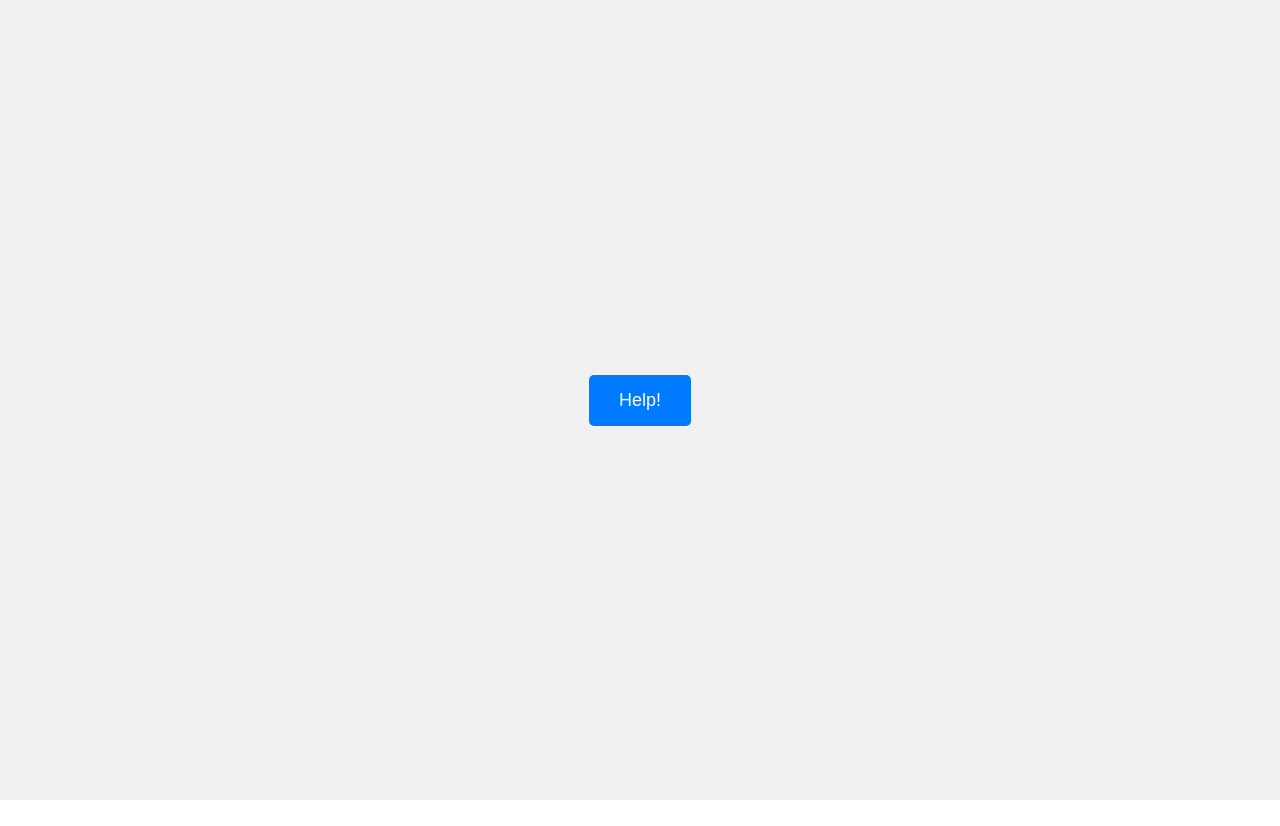
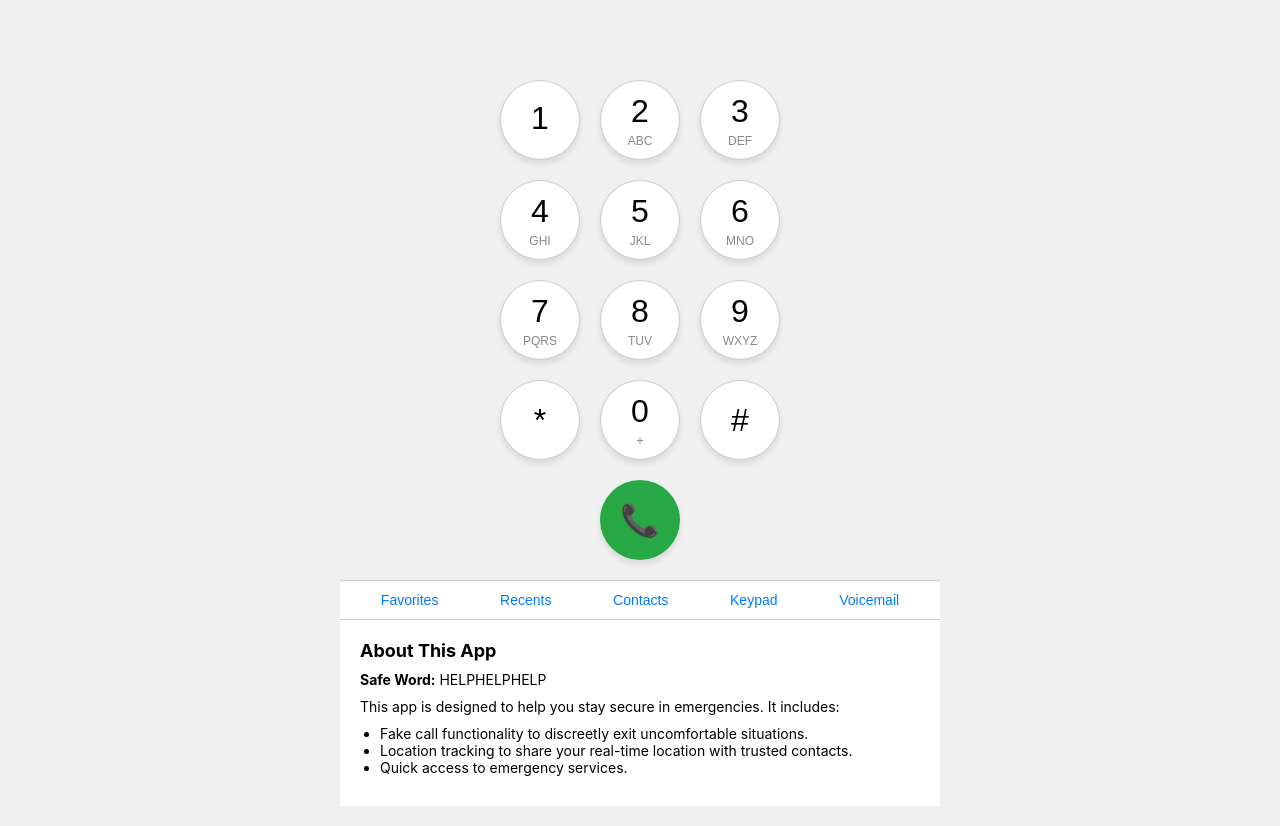
Before and after one commit to NavalShah/HelpHelp, a React (Vite) app: page / in a window 1280 px wide. Before the commit the page ends 800 px from the top, so only its background shows below. Built offline with nearby package versions, Linux system fonts and the light colour scheme.

Commit message:
call screen and start screen

```diff
--- a/src/App.tsx
+++ b/src/App.tsx
@@ -5,7 +5,7 @@ import CallScreen from './components/CallScreen';
 const App: React.FC = () => {
   const [isCallScreen, setIsCallScreen] = useState(false);
 
-  const handleHelpClick = () => {
+  const handleCallClick = () => {
     setIsCallScreen(true);
   };
 
@@ -18,7 +18,7 @@ const App: React.FC = () => {
       {isCallScreen ? (
         <CallScreen onEndCall={handleEndCall} />
       ) : (
-        <StartScreen onHelpClick={handleHelpClick} />
+        <StartScreen onCallClick={handleCallClick} />
       )}
     </div>
   );
--- a/src/components/CallScreen.tsx
+++ b/src/components/CallScreen.tsx
@@ -7,14 +7,39 @@ interface CallScreenProps {
 const CallScreen: React.FC<CallScreenProps> = ({ onEndCall }) => {
   return (
     <div style={styles.container}>
-      <div style={styles.callInfo}>
-        <h2 style={styles.name}>Emergency Contact</h2>
+      {/* Contact Info */}
+      <div style={styles.contactInfo}>
+        <h2 style={styles.name}>John Doe</h2>
         <p style={styles.status}>Calling...</p>
       </div>
-      <div style={styles.buttonContainer}>
-        <button style={styles.endCallButton} onClick={onEndCall}>
-          End Call
+
+      {/* Call Controls */}
+      <div style={styles.controls}>
+        <button style={styles.controlButton}>
+          <span style={styles.controlIcon}>🔊</span>
+          <span style={styles.controlLabel}>Speaker</span>
         </button>
+        <button style={styles.controlButton}>
+          <span style={styles.controlIcon}>📹</span>
+          <span style={styles.controlLabel}>FaceTime</span>
+        </button>
+        <button style={styles.controlButton}>
+          <span style={styles.controlIcon}>🎤</span>
+          <span style={styles.controlLabel}>Mute</span>
+        </button>
+        <button style={styles.controlButton}>
+          <span style={styles.controlIcon}>➕</span>
+          <span style={styles.controlLabel}>Add</span>
+        </button>
+        <button style={styles.controlButton}>
+          <span style={styles.controlIcon}>📞</span>
+          <span style={styles.controlLabel}>Keypad</span>
+        </button>
+        <button style={styles.controlButton}>
+          <span style={styles.controlIcon}>📞</span>
+          <span style={styles.controlLabel}>Keypad</span>
+        </button>
+
       </div>
     </div>
   );
@@ -31,8 +56,9 @@ const styles = {
     color: '#fff',
     padding: '20px',
   },
-  callInfo: {
+  contactInfo: {
     textAlign: 'center',
+    marginTop: '40px',
   },
   name: {
     fontSize: '24px',
@@ -41,22 +67,50 @@ const styles = {
   status: {
     fontSize: '16px',
     margin: '10px 0 0',
+    color: '#888',
   },
-  buttonContainer: {
+  controls: {
+    display: 'grid',
+    gridTemplateColumns: 'repeat(3, 1fr)',
+    gap: '20px',
     width: '100%',
+    maxWidth: '400px',
+    margin: '40px 0',
+  },
+  controlButton: {
     display: 'flex',
-    justifyContent: 'center',
+    flexDirection: 'column',
+    alignItems: 'center',
+    backgroundColor: 'transparent',
+    border: 'none',
+    color: '#fff',
+    cursor: 'pointer',
+  },
+  controlIcon: {
+    fontSize: '24px',
+    marginBottom: '8px',
+  },
+  controlLabel: {
+    fontSize: '14px',
+    color: '#888',
   },
   endCallButton: {
-    padding: '15px 30px',
-    fontSize: '18px',
-    backgroundColor: '#ff4444',
+    gridColumn: '2 / 3', // Center the end call button
+    width: '80px',
+    height: '80px',
+    fontSize: '24px',
+    backgroundColor: '#ff4444', // Red background
     color: '#fff',
     border: 'none',
     borderRadius: '50%',
-    width: '60px',
-    height: '60px',
     cursor: 'pointer',
+    display: 'flex',
+    justifyContent: 'center',
+    alignItems: 'center',
+    boxShadow: '0px 4px 6px rgba(0, 0, 0, 0.1)',
+  },
+  endCallIcon: {
+    fontSize: '32px',
   },
 };
 
--- a/src/components/StartScreen.tsx
+++ b/src/components/StartScreen.tsx
@@ -1,15 +1,102 @@
 import React from 'react';
 
 interface StartScreenProps {
-  onHelpClick: () => void;
+  onCallClick: () => void;
 }
 
-const StartScreen: React.FC<StartScreenProps> = ({ onHelpClick }) => {
+const StartScreen: React.FC<StartScreenProps> = ({ onCallClick }) => {
   return (
     <div style={styles.container}>
-      <button style={styles.button} onClick={onHelpClick}>
-        Help!
+      {/* Empty Space on Top */}
+      <div style={styles.topSpace}></div>
+
+      {/* Dialing Pad */}
+      <div style={styles.dialingPad}>
+        <div style={styles.row}>
+          <button style={styles.button}>
+            <span style={styles.number}>1</span>
+            <span style={styles.letters}></span>
+          </button>
+          <button style={styles.button}>
+            <span style={styles.number}>2</span>
+            <span style={styles.letters}>ABC</span>
+          </button>
+          <button style={styles.button}>
+            <span style={styles.number}>3</span>
+            <span style={styles.letters}>DEF</span>
+          </button>
+        </div>
+        <div style={styles.row}>
+          <button style={styles.button}>
+            <span style={styles.number}>4</span>
+            <span style={styles.letters}>GHI</span>
+          </button>
+          <button style={styles.button}>
+            <span style={styles.number}>5</span>
+            <span style={styles.letters}>JKL</span>
+          </button>
+          <button style={styles.button}>
+            <span style={styles.number}>6</span>
+            <span style={styles.letters}>MNO</span>
+          </button>
+        </div>
+        <div style={styles.row}>
+          <button style={styles.button}>
+            <span style={styles.number}>7</span>
+            <span style={styles.letters}>PQRS</span>
+          </button>
+          <button style={styles.button}>
+            <span style={styles.number}>8</span>
+            <span style={styles.letters}>TUV</span>
+          </button>
+          <button style={styles.button}>
+            <span style={styles.number}>9</span>
+            <span style={styles.letters}>WXYZ</span>
+          </button>
+        </div>
+        <div style={styles.row}>
+          <button style={styles.button}>
+            <span style={styles.number}>*</span>
+          </button>
+          <button style={styles.button}>
+            <span style={styles.number}>0</span>
+            <span style={styles.letters}>+</span>
+          </button>
+          <button style={styles.button}>
+            <span style={styles.number}>#</span>
+          </button>
+        </div>
+      </div>
+
+      {/* Call Button */}
+      <button style={styles.callButton} onClick={onCallClick}>
+        <span style={styles.callIcon}>📞</span>
       </button>
+
+      {/* Bottom Bar */}
+      <div style={styles.bottomBar}>
+        <button style={styles.bottomBarButton}>Favorites</button>
+        <button style={styles.bottomBarButton}>Recents</button>
+        <button style={styles.bottomBarButton}>Contacts</button>
+        <button style={styles.bottomBarButton}>Keypad</button>
+        <button style={styles.bottomBarButton}>Voicemail</button>
+      </div>
+
+            {/* App Information Section */}
+            <div style={styles.infoSection}>
+        <h3 style={styles.infoTitle}>About This App</h3>
+        <p style={styles.infoText}>
+          <strong>Safe Word:</strong> HELPHELPHELP
+        </p>
+        <p style={styles.infoText}>
+          This app is designed to help you stay secure in emergencies. It includes:
+        </p>
+        <ul style={styles.infoList}>
+          <li>Fake call functionality to discreetly exit uncomfortable situations.</li>
+          <li>Location tracking to share your real-time location with trusted contacts.</li>
+          <li>Quick access to emergency services.</li>
+        </ul>
+      </div>
     </div>
   );
 };
@@ -17,19 +104,106 @@ const StartScreen: React.FC<StartScreenProps> = ({ onHelpClick }) => {
 const styles = {
   container: {
     display: 'flex',
+    flexDirection: 'column',
+    alignItems: 'center',
+    minHeight: '100vh',
+    backgroundColor: '#f0f0f0',
+    padding: '20px',
+  },
+  topSpace: {
+    height: '40px', // Mimics the iPhone status bar area
+  },
+  dialingPad: {
+    display: 'flex',
+    flexDirection: 'column',
     justifyContent: 'center',
     alignItems: 'center',
-    height: '100vh',
-    backgroundColor: '#f0f0f0',
+    flex: 1,
+    gap: '20px',
+    width: '100%',
+    marginTop: '20px',
+  },
+  row: {
+    display: 'flex',
+    gap: '20px',
   },
   button: {
-    padding: '15px 30px',
+    width: '80px',
+    height: '80px',
+    fontSize: '24px',
+    backgroundColor: '#fff',
+    border: '1px solid #ccc',
+    borderRadius: '50%',
+    cursor: 'pointer',
+    display: 'flex',
+    flexDirection: 'column',
+    justifyContent: 'center',
+    alignItems: 'center',
+    boxShadow: '0px 4px 6px rgba(0, 0, 0, 0.1)',
+  },
+  number: {
+    fontSize: '32px',
+    color: '#000',
+  },
+  letters: {
+    fontSize: '12px',
+    color: '#888',
+    marginTop: '4px',
+  },
+  callButton: {
+    width: '80px',
+    height: '80px',
     fontSize: '18px',
-    backgroundColor: '#007bff',
+    backgroundColor: '#28a745', // Green background
     color: '#fff',
     border: 'none',
-    borderRadius: '5px',
+    borderRadius: '50%',
     cursor: 'pointer',
+    margin: '20px 0',
+    boxShadow: '0px 4px 6px rgba(0, 0, 0, 0.1)',
+    display: 'flex',
+    justifyContent: 'center',
+    alignItems: 'center',
+  },
+  callIcon: {
+    fontSize: '32px',
+    color: '#fff', // White icon
+  },
+  bottomBar: {
+    display: 'flex',
+    justifyContent: 'space-around',
+    width: '100%',
+    maxWidth: '600px',
+    padding: '10px',
+    backgroundColor: '#fff',
+    borderTop: '1px solid #ccc',
+  },
+  bottomBarButton: {
+    backgroundColor: 'transparent',
+    border: 'none',
+    color: '#007bff',
+    fontSize: '14px',
+    cursor: 'pointer',
+  },
+  infoSection: {
+    padding: '20px',
+    backgroundColor: '#fff',
+    borderTop: '1px solid #ccc',
+    width: '100%',
+    maxWidth: '600px',
+  },
+  infoTitle: {
+    fontSize: '18px',
+    margin: '0 0 10px',
+  },
+  infoText: {
+    fontSize: '14px',
+    margin: '0 0 10px',
+  },
+  infoList: {
+    fontSize: '14px',
+    margin: '0 0 10px',
+    paddingLeft: '20px',
   },
 };
 
```
